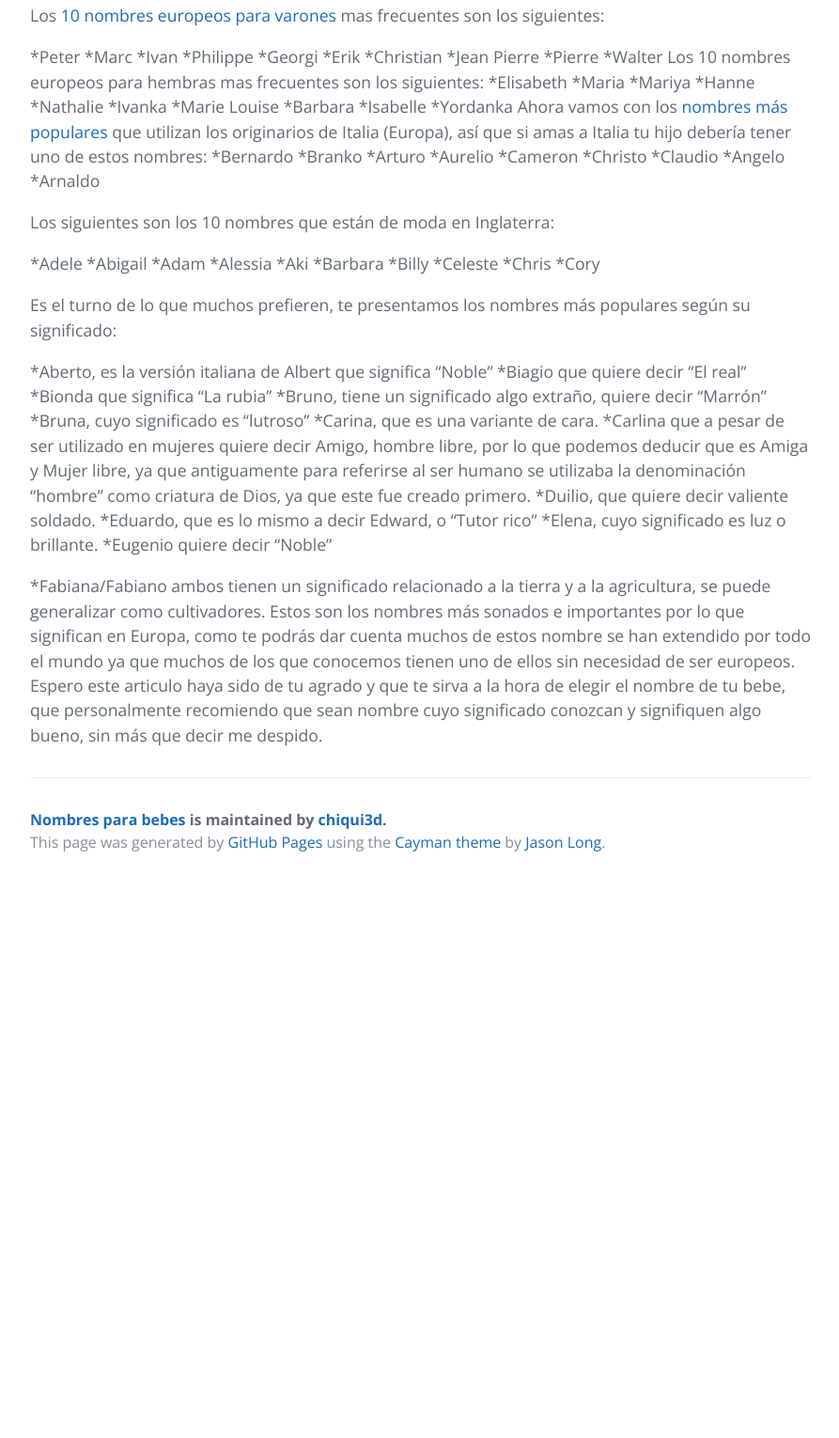
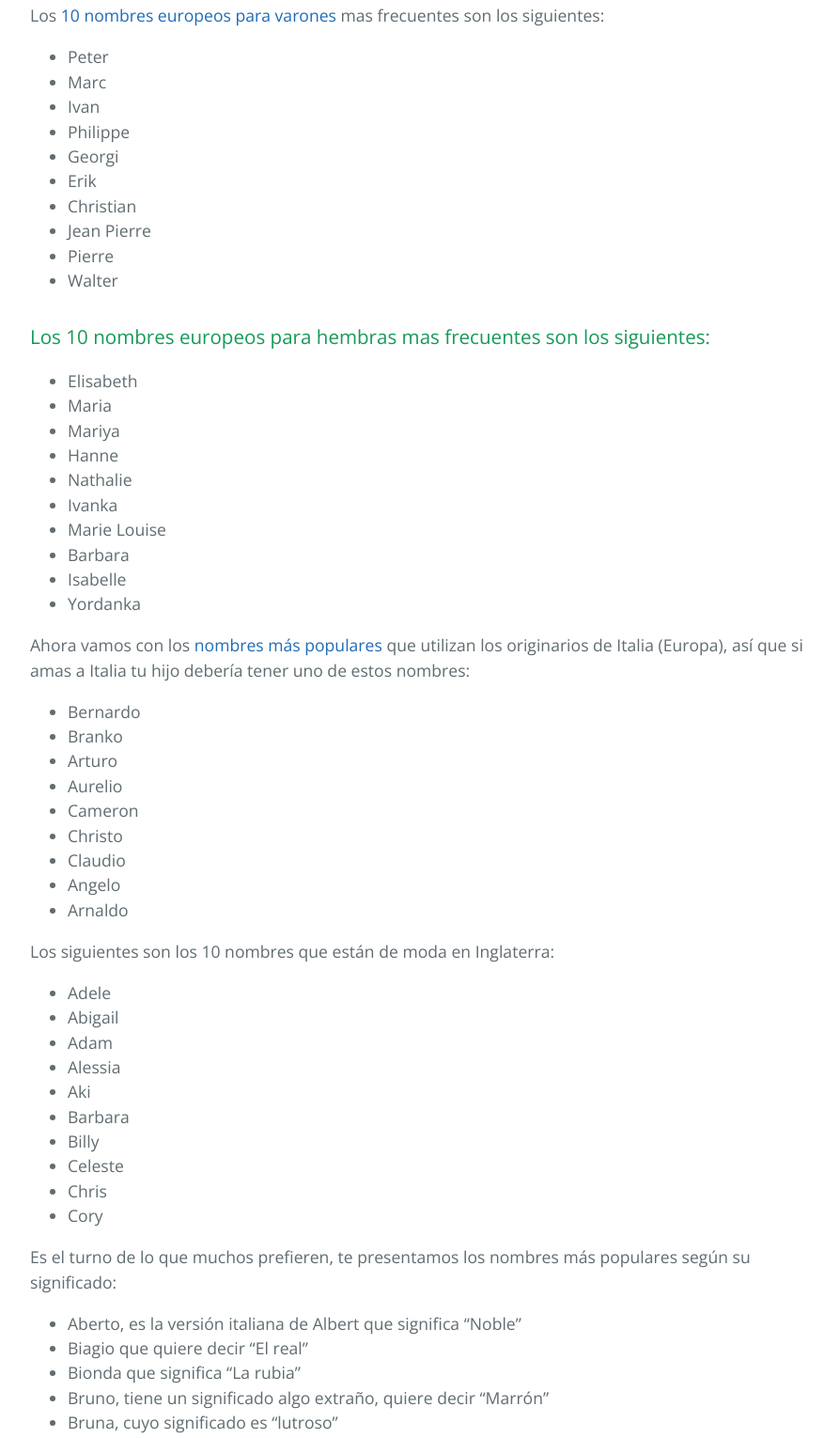
Before and after one commit to chiqui3d/nombresparabebes, a plain HTML site: page index.html in a window 1280 px wide. Shown: the part 706-2236 px from the top of the page at 94% size, without its empty margins (192-1085 px from the left). Before the commit the page ends 1646 px from the top, so only its background shows below. Drawn offline with nearby package versions, Linux system fonts and the light colour scheme.

Commit message:
Update index.html

```diff
--- a/index.html
+++ b/index.html
@@ -29,68 +29,81 @@ Esa es una de las razones por la cual traemos este artículos, para las personas
 <p>
 Los <a href="http://www.nombrespara.net/bebes">10 nombres europeos para varones</a> mas frecuentes son los siguientes:
 </p>
-*Peter
-*Marc
-*Ivan
-*Philippe
-*Georgi
-*Erik
-*Christian
-*Jean Pierre
-*Pierre
-*Walter
-Los 10 nombres europeos para hembras mas frecuentes son los siguientes:
-*Elisabeth
-*Maria
-*Mariya
-*Hanne
-*Nathalie
-*Ivanka
-*Marie Louise
-*Barbara
-*Isabelle
-*Yordanka
-
+<ul>
+<li>Peter</li>
+<li>Marc</li>
+<li>Ivan</li>
+<li>Philippe</li>
+<li>Georgi</li>
+<li>Erik</li>
+<li>Christian</li>
+<li>Jean Pierre</li>
+<li>Pierre</li>
+<li>Walter</li>
+</ul>
+<p>
+<h3>Los 10 nombres europeos para hembras mas frecuentes son los siguientes:</h3>
+</p>
+<ul>
+<li>Elisabeth</li>
+<li>Maria</li>
+<li>Mariya</li>
+<li>Hanne</li>
+<li>Nathalie</li>
+<li>Ivanka</li>
+<li>Marie Louise</li>
+<li>Barbara</li>
+<li>Isabelle</li>
+<li>Yordanka</li>
+</ul>
+<p>
 Ahora vamos con los <a href="http://www.nombrespara.net">nombres más populares</a> que utilizan los originarios de Italia (Europa), así que si amas a Italia tu hijo debería tener uno de estos nombres:
-*Bernardo
-*Branko
-*Arturo
-*Aurelio
-*Cameron
-*Christo
-*Claudio
-*Angelo
-*Arnaldo
+</p>
+<ul>
+<li>Bernardo</li>
+<li>Branko</li>
+<li>Arturo</li>
+<li>Aurelio</li>
+<li>Cameron</li>
+<li>Christo</li>
+<li>Claudio</li>
+<li>Angelo</li>
+<li>Arnaldo</li>
+</ul>
 <p>
 Los siguientes son los 10 nombres que están de moda en Inglaterra:
 </p>
-*Adele
-*Abigail
-*Adam
-*Alessia
-*Aki
-*Barbara
-*Billy
-*Celeste
-*Chris
-*Cory
+<ul>
+<li>Adele</li>
+<li>Abigail</li>
+<li>Adam</li>
+<li>Alessia</li>
+<li>Aki</li>
+<li>Barbara</li>
+<li>Billy</li>
+<li>Celeste</li>
+<li>Chris</li>
+<li>Cory</li>
+</ul>
 <p>
 Es el turno de lo que muchos prefieren, te presentamos los nombres más populares según su significado:
 </p>
-*Aberto, es la versión italiana de Albert que significa “Noble”
-*Biagio que quiere decir “El real”
-*Bionda que significa “La rubia”
-*Bruno, tiene un significado algo extraño, quiere decir “Marrón”
-*Bruna,  cuyo significado es “lutroso”
-*Carina, que es una variante de cara.
-*Carlina que a pesar de ser utilizado en mujeres quiere decir Amigo, hombre libre, por lo que podemos deducir que es Amiga y Mujer libre, ya que antiguamente para referirse al ser humano se utilizaba la denominación “hombre” como criatura de Dios, ya que este fue creado primero.
-*Duilio, que quiere decir valiente soldado.
-*Eduardo, que es lo mismo a decir Edward, o “Tutor rico”
-*Elena, cuyo significado es luz o brillante.
-*Eugenio quiere decir “Noble”
+<ul>
+<li>Aberto, es la versión italiana de Albert que significa “Noble”</li>
+<li>Biagio que quiere decir “El real”</li>
+<li>Bionda que significa “La rubia”</li>
+<li>Bruno, tiene un significado algo extraño, quiere decir “Marrón”</li>
+<li>Bruna,  cuyo significado es “lutroso”</li>
+<li>Carina, que es una variante de cara.</li>
+<li>Carlina que a pesar de ser utilizado en mujeres quiere decir Amigo, hombre libre, por lo que podemos deducir que es Amiga y Mujer libre, ya que antiguamente para referirse al ser humano se utilizaba la denominación “hombre” como criatura de Dios, ya que este fue creado primero.</li>
+<li>Duilio, que quiere decir valiente soldado.</li>
+<li>Eduardo, que es lo mismo a decir Edward, o “Tutor rico”</li>
+<li>Elena, cuyo significado es luz o brillante.</li>
+<li>Eugenio quiere decir “Noble”</li>
+<ul>
 <p>
-*Fabiana/Fabiano ambos tienen un significado relacionado a la tierra y a la agricultura, se puede generalizar como cultivadores.
-Estos son los nombres más sonados e importantes por lo que significan en Europa, como te podrás dar cuenta muchos de estos nombre se han extendido por todo el mundo ya que muchos de los que conocemos tienen uno de ellos sin necesidad de ser europeos. Espero este articulo haya sido de tu agrado y que te sirva a la hora de elegir el nombre de tu bebe, que personalmente recomiendo que sean nombre cuyo significado conozcan y signifiquen algo bueno, sin más que decir me despido.
+<p>Fabiana/Fabiano ambos tienen un significado relacionado a la tierra y a la agricultura, se puede generalizar como cultivadores.</p>
+<p>Estos son los nombres más sonados e importantes por lo que significan en Europa, como te podrás dar cuenta muchos de estos nombre se han extendido por todo el mundo ya que muchos de los que conocemos tienen uno de ellos sin necesidad de ser europeos. Espero este articulo haya sido de tu agrado y que te sirva a la hora de elegir el nombre de tu bebe, que personalmente recomiendo que sean nombre cuyo significado conozcan y signifiquen algo bueno, sin más que decir me despido.
 </p>
       <footer class="site-footer">
         <span class="site-footer-owner"><a href="https://github.com/chiqui3d/nombresparabebes">Nombres para bebes</a> is maintained by <a href="https://github.com/chiqui3d">chiqui3d</a>.</span>
```
